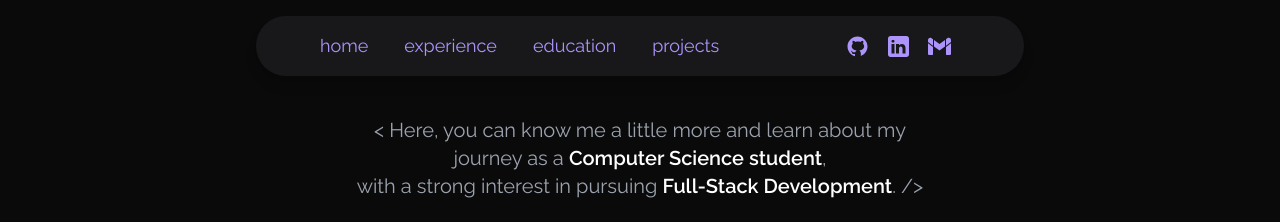
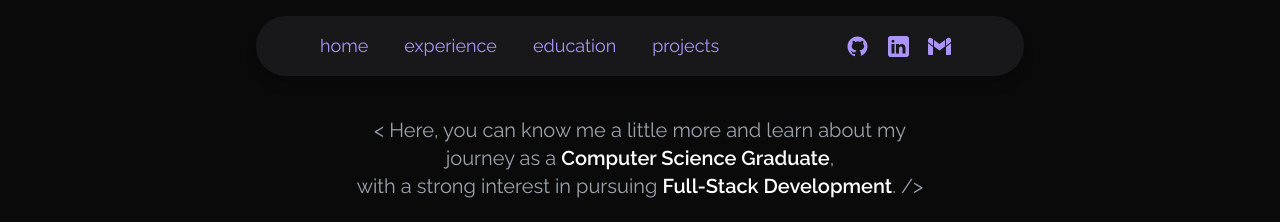
Before and after one commit to jericho-millena/Personal-Portfolio, a Next.js app: page /pages/exp in a window 1280 px wide. Shown: the top 222 px of the page. Built offline with nearby package versions, Linux system fonts and the light colour scheme.

Commit message:
Update Expproj component to reflect "Computer Science Graduate" instead of "Computer Science student"

```diff
--- a/src/app/components/expproj.js
+++ b/src/app/components/expproj.js
@@ -9,7 +9,7 @@ export default function Expproj() {
         <br />
         journey as a{" "}
         <span className="font-semibold text-white">
-          Computer Science student
+          Computer Science Graduate
         </span>
         ,
         <br />
```
